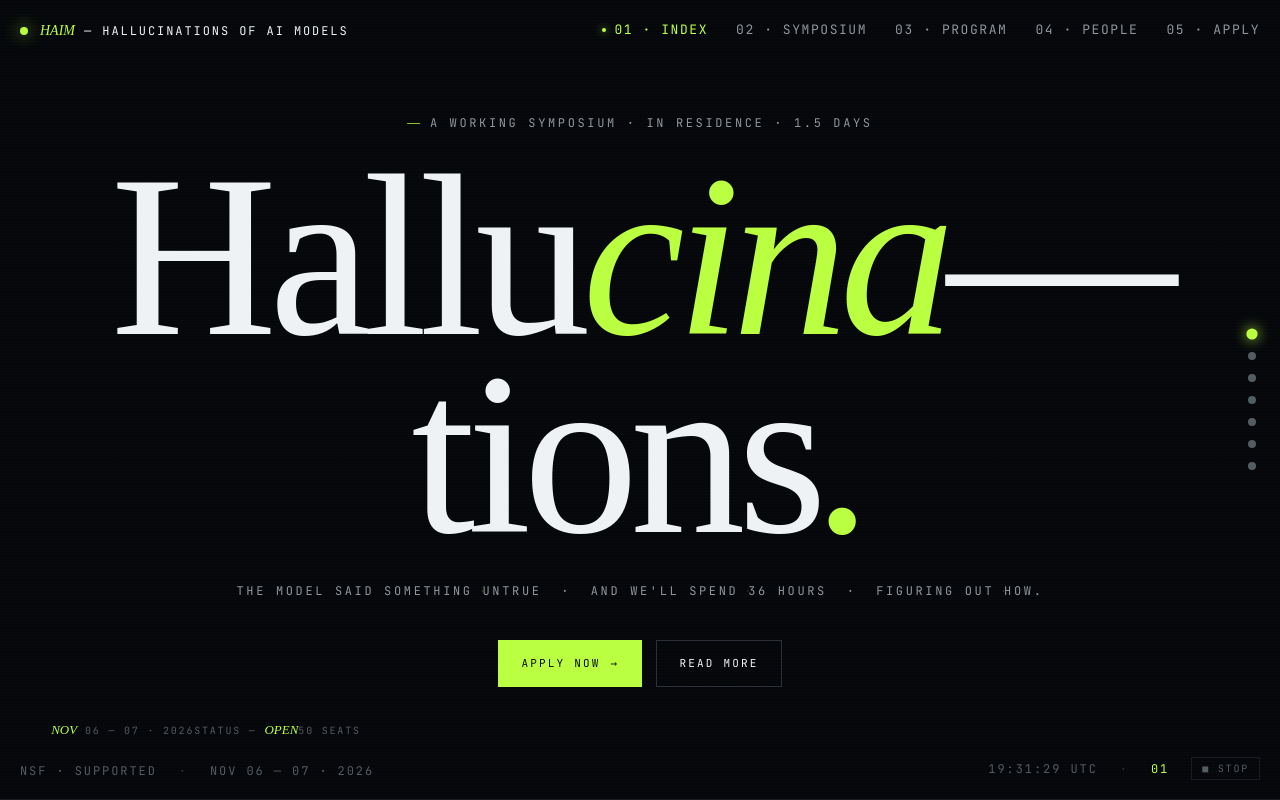
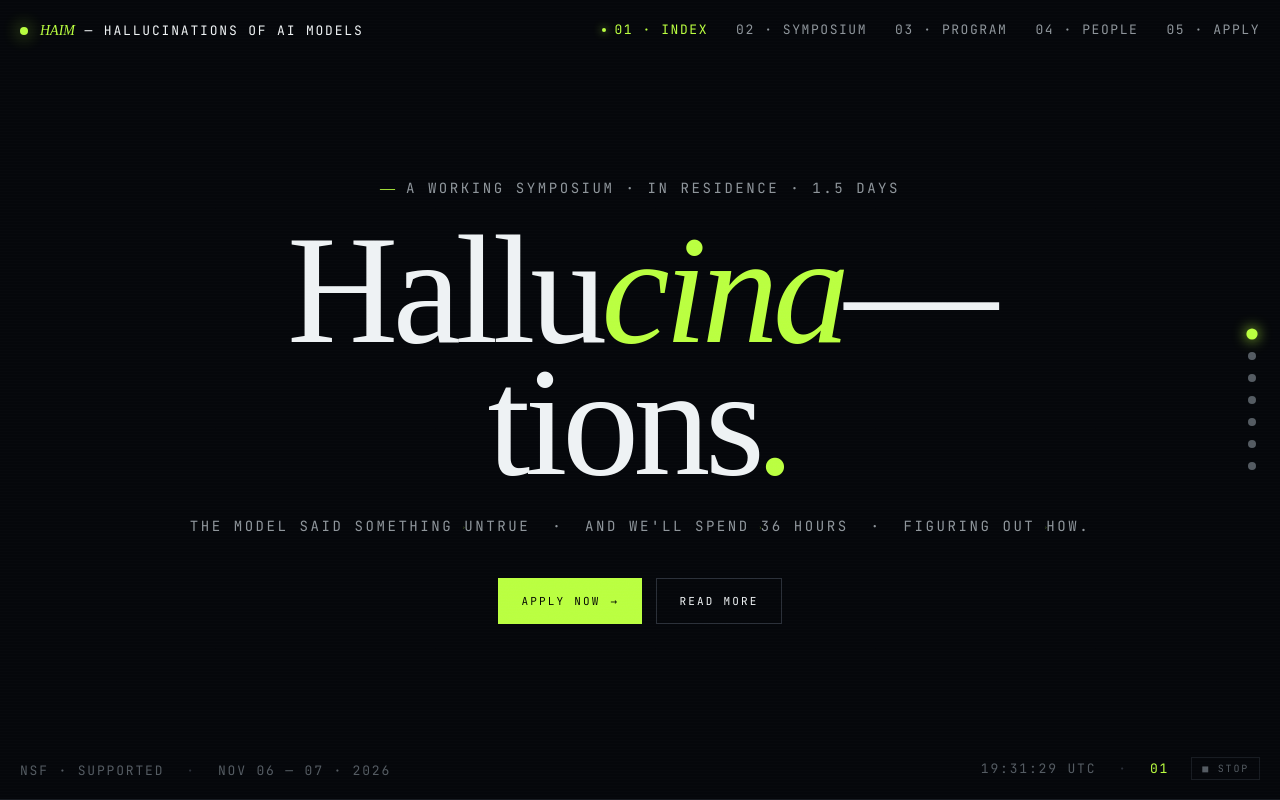
Before and after one commit to satrajitghosh183/haim-symposium, a Next.js app: page / in a window 1280 px wide. Built offline with nearby package versions, Linux system fonts and the light colour scheme; a web font is replaced by a local one.

Commit message:
Remove frame captions, bigger small text, smaller hero title

```diff
--- a/src/app/globals.css
+++ b/src/app/globals.css
@@ -79,8 +79,8 @@ body::after {
   pointer-events: none;
   z-index: 100;
   font-family: var(--mono);
-  font-size: 12px;
-  letter-spacing: 0.16em;
+  font-size: 13px;
+  letter-spacing: 0.14em;
   text-transform: uppercase;
 }
 .chrome > * { pointer-events: auto; }
@@ -216,22 +216,13 @@ body::after {
 }
 @media (max-width: 980px) { .frame--split { grid-template-columns: 1fr; } }
 
-.frame__caption {
-  position: absolute; bottom: 60px; left: var(--pad); right: var(--pad);
-  display: flex; justify-content: space-between; gap: 24px;
-  font-family: var(--mono); font-size: 10px;
-  letter-spacing: 0.18em; color: var(--text-faint); text-transform: uppercase;
-}
-.frame__caption em {
-  font-family: var(--serif); font-style: italic;
-  color: var(--accent); font-size: 13px; letter-spacing: 0;
-}
+/* frame__caption removed */
 
 /* ─── Type scale ────────────────────────────────────────── */
 .giga {
   font-family: var(--serif); font-weight: 400;
   line-height: 0.86; letter-spacing: -0.035em;
-  font-size: clamp(72px, 18vw, 320px);
+  font-size: clamp(56px, 12vw, 200px);
 }
 .giga em { font-style: italic; color: var(--accent); }
 
@@ -251,8 +242,8 @@ body::after {
 
 .sub {
   font-family: var(--mono);
-  font-size: clamp(12px, 0.9vw, 15px);
-  letter-spacing: 0.22em; color: var(--text-dim); text-transform: uppercase;
+  font-size: clamp(14px, 1.1vw, 18px);
+  letter-spacing: 0.18em; color: var(--text-dim); text-transform: uppercase;
 }
 .sub em {
   font-family: var(--serif); font-style: italic;
@@ -324,7 +315,7 @@ body::after {
 }
 .lrow:first-child { border-top: 1px solid var(--line-soft); }
 .lrow:hover { background: color-mix(in oklab, var(--surface) 50%, transparent); padding-left: 8px; }
-.lrow__n { font-family: var(--mono); font-size: 11px; letter-spacing: 0.18em; color: var(--text-faint); }
+.lrow__n { font-family: var(--mono); font-size: 14px; letter-spacing: 0.18em; color: var(--text-faint); }
 .lrow__t {
   font-family: var(--serif);
   font-size: clamp(24px, 2.2vw, 36px);
@@ -332,7 +323,7 @@ body::after {
 }
 .lrow__t em { font-style: italic; color: var(--accent); }
 .lrow__c {
-  font-family: var(--mono); font-size: 10px;
+  font-family: var(--mono); font-size: 13px;
   letter-spacing: 0.18em; text-transform: uppercase;
   color: var(--text-dim); text-align: right;
 }
@@ -387,11 +378,11 @@ body::after {
   align-items: start; transition: background .25s;
 }
 .slot:hover { background: color-mix(in oklab, var(--surface) 40%, transparent); }
-.slot__time { font-family: var(--mono); font-size: 11px; letter-spacing: 0.14em; color: var(--accent); }
+.slot__time { font-family: var(--mono); font-size: 15px; letter-spacing: 0.12em; color: var(--accent); }
 .slot__body { display: grid; gap: 8px; }
 .slot__title { font-family: var(--serif); font-size: clamp(22px,2vw,34px); line-height: 1.15; letter-spacing: -0.01em; }
 .slot__title em { font-style: italic; color: var(--accent); }
-.slot__tag { font-family: var(--mono); font-size: 10px; letter-spacing: 0.18em; text-transform: uppercase; color: var(--text-faint); text-align: right; }
+.slot__tag { font-family: var(--mono); font-size: 13px; letter-spacing: 0.14em; text-transform: uppercase; color: var(--text-faint); text-align: right; }
 @media (max-width: 820px) {
   .slot { grid-template-columns: 100px 1fr; }
   .slot__tag { grid-column: 2; text-align: left; }
--- a/src/app/page.tsx
+++ b/src/app/page.tsx
@@ -24,26 +24,16 @@ export default function Home() {
 
       <div className="deck">
 
-        {/* ── 01  HERO ─────────────────────────────────────── */}
-        <Frame id="f-hero" caption={
-          <><span><em>NOV</em> 06 — 07 · 2026</span><span>STATUS — <em>OPEN</em></span><span>50 SEATS</span></>
-        }>
+        {/* 01 — HERO */}
+        <Frame id="f-hero">
           <div>
             <div className="sub" style={{ marginBottom: '24px' }}>
               <em>—</em> a working symposium · in residence · 1.5 days
             </div>
-
-            {/* The original hero title — glitch on hover, em italic accents */}
-            <h1
-              className="giga glitch"
-              data-text="Hallu_cinations."
-              style={{ marginBottom: '28px' }}
-            >
+            <h1 className="giga glitch" data-text="Hallu_cinations." style={{ marginBottom: '28px' }}>
               Hallu<em>cina</em>—<br />
               tions<em>.</em>
             </h1>
-
-            {/* Inline flicker subline — exactly like the original */}
             <div className="sub">
               the model said something{' '}
               <Flicker words={['false','untrue','invented','wrong','imaginary','fabricated','confabulated','made-up']} />{' '}
@@ -52,7 +42,6 @@ export default function Home() {
               &nbsp;·&nbsp; figuring out{' '}
               <Flicker words={['why','how','when','where','whether','what to do']} interval={4000} />.
             </div>
-
             <div className="cta-row" style={{ justifyContent: 'center', marginTop: '40px' }}>
               <Link href="/apply"     className="btn btn--primary">Apply now <span className="arrow">→</span></Link>
               <Link href="/symposium" className="btn">Read more</Link>
@@ -60,34 +49,24 @@ export default function Home() {
           </div>
         </Frame>
 
-        {/* ── 02  NOUN — giant cycling word ────────────────── */}
-        <Frame id="f-noun" caption={
-          <><span>NOUN <em>—</em> contested</span><span>9 candidates · 1 room</span><span>scroll <em>↓</em></span></>
-        }>
+        {/* 02 — NOUN */}
+        <Frame id="f-noun">
           <div>
             <div className="sub" style={{ marginBottom: '28px' }}>
               <em>—</em> what the model does, when it has no idea
             </div>
-
-            {/* This is the whole point — one giant cycling word */}
             <h2 className="giga">
-              <Flicker
-                words={['Hallucination','Confabulation','Fabrication','Mirage','Phantasm','Delusion','Bullshit','Drift','Counterfeit']}
-                interval={2400}
-              />
+              <Flicker words={['Hallucination','Confabulation','Fabrication','Mirage','Phantasm','Delusion','Bullshit','Drift','Counterfeit']} interval={2400} />
               <em>.</em>
             </h2>
-
             <p className="sub" style={{ marginTop: '36px', maxWidth: '60ch', lineHeight: '1.7' }}>
               We do not yet have one word. Day one of HAIM is, in part, an argument.
             </p>
           </div>
         </Frame>
 
-        {/* ── 03  COHORT ───────────────────────────────────── */}
-        <Frame id="f-cohort" caption={
-          <><span><em>25</em> STUDENTS · NSF-funded travel</span><span><em>25</em> PROS · academia + industry</span><span>fully in residence</span></>
-        }>
+        {/* 03 — COHORT */}
+        <Frame id="f-cohort">
           <div>
             <div className="sub" style={{ marginBottom: '32px' }}>
               <em>—</em> participants in residence
@@ -101,10 +80,8 @@ export default function Home() {
           </div>
         </Frame>
 
-        {/* ── 04  TIME ─────────────────────────────────────── */}
-        <Frame id="f-time" caption={
-          <><span>FRI <em>06 NOV</em> · introduction</span><span>SAT <em>07 NOV</em> · working sessions</span><span>11 moves total</span></>
-        }>
+        {/* 04 — TIME */}
+        <Frame id="f-time">
           <div>
             <div className="sub" style={{ marginBottom: '32px' }}>
               <em>—</em> when, and how long
@@ -121,25 +98,23 @@ export default function Home() {
           </div>
         </Frame>
 
-        {/* ── 05  TOPICS ───────────────────────────────────── */}
-        <Frame id="f-topics" variant="tall" caption={
-          <><span>TOPICS — <em>10 + 1</em></span><span>headroom on the agenda</span><span>non-exhaustive</span></>
-        }>
+        {/* 05 — TOPICS */}
+        <Frame id="f-topics" variant="tall">
           <div className="row-list">
             <div className="sub" style={{ marginBottom: '32px' }}>
               <em>—</em> ten threads, non-exhaustive
             </div>
             {[
-              ['01','Visualization of AI models — during & after training',                   'Visualization'],
-              ['02','Visualization of inference processes',                                   'Visualization'],
-              ['03','Foundational studies — statistical model equivalence & similarity',      'Foundations'  ],
-              ['04','Token space versus training-data space',                                 'Geometry'     ],
-              ['05','Exploitation of hallucinations in cyberattacks',                         'Security'     ],
-              ['06','Automated detection of AI hallucinations',                               'Detection'    ],
-              ['07','Prevention and mitigation strategies',                                   'Mitigation'   ],
-              ['08','Visualization techniques for detection & mitigation',                    'Visualization'],
-              ['09','Development of standards to reduce hallucinations',                      'Standards'    ],
-              ['10','Social implications — questions of responsibility',                      'Society'      ],
+              ['01','Visualization of AI models — during & after training',              'Visualization'],
+              ['02','Visualization of inference processes',                              'Visualization'],
+              ['03','Foundational studies — statistical model equivalence & similarity', 'Foundations'  ],
+              ['04','Token space versus training-data space',                            'Geometry'     ],
+              ['05','Exploitation of hallucinations in cyberattacks',                    'Security'     ],
+              ['06','Automated detection of AI hallucinations',                          'Detection'    ],
+              ['07','Prevention and mitigation strategies',                              'Mitigation'   ],
+              ['08','Visualization techniques for detection & mitigation',               'Visualization'],
+              ['09','Development of standards to reduce hallucinations',                 'Standards'    ],
+              ['10','Social implications — questions of responsibility',                 'Society'      ],
             ].map(([n, title, tag]) => (
               <div key={n} className="lrow">
                 <span className="lrow__n">{n}</span>
@@ -155,10 +130,8 @@ export default function Home() {
           </div>
         </Frame>
 
-        {/* ── 06  KEYNOTE ──────────────────────────────────── */}
-        <Frame id="f-keynote" caption={
-          <><span>STATUS — <em>invited</em></span><span>FRI 13:00 — 14:00</span><span>+ 4 invited talks · Sat AM</span></>
-        }>
+        {/* 06 — KEYNOTE */}
+        <Frame id="f-keynote">
           <div>
             <div className="sub" style={{ marginBottom: '32px' }}>
               <em>—</em> opening keynote · invitation pending
@@ -174,10 +147,8 @@ export default function Home() {
           </div>
         </Frame>
 
-        {/* ── 07  CTA ──────────────────────────────────────── */}
-        <Frame id="f-cta" caption={
-          <><span>© HAIM · Edition <em>I</em> · 2026</span><span>built on questions, not certainty</span><span><a href="mailto:haim@symposium.tbd">haim@symposium.tbd</a></span></>
-        }>
+        {/* 07 — CTA */}
+        <Frame id="f-cta">
           <div>
             <div className="sub" style={{ marginBottom: '32px' }}>
               <em>—</em> final frame
--- a/src/components/Frame.tsx
+++ b/src/components/Frame.tsx
@@ -4,39 +4,19 @@ interface FrameProps {
   id?: string
   children: React.ReactNode
   variant?: 'default' | 'tall' | 'split' | 'left'
-  caption?: React.ReactNode
-  screenLabel?: string
 }
 
-export default function Frame({
-  id,
-  children,
-  variant = 'default',
-  caption,
-  screenLabel,
-}: FrameProps) {
+export default function Frame({ id, children, variant = 'default' }: FrameProps) {
   const classes = [
     'frame',
-    variant === 'tall' ? 'frame--tall' : '',
+    variant === 'tall'  ? 'frame--tall'  : '',
     variant === 'split' ? 'frame--split' : '',
-    variant === 'left' ? 'frame--left' : '',
-  ]
-    .filter(Boolean)
-    .join(' ')
+    variant === 'left'  ? 'frame--left'  : '',
+  ].filter(Boolean).join(' ')
 
   return (
     <section id={id} className={classes}>
       {children}
-      {(caption || screenLabel) && (
-        <div className="frame__caption">
-          <span>{caption}</span>
-          {screenLabel && (
-            <span style={{ color: 'var(--accent)', fontFamily: 'var(--mono)', fontSize: '10px' }}>
-              {screenLabel}
-            </span>
-          )}
-        </div>
-      )}
     </section>
   )
 }
```
Also changed, not shown: src/app/people/page.tsx (+5 -10 lines), src/app/program/page.tsx (+5 -10 lines), src/app/symposium/page.tsx (+6 -12 lines).
